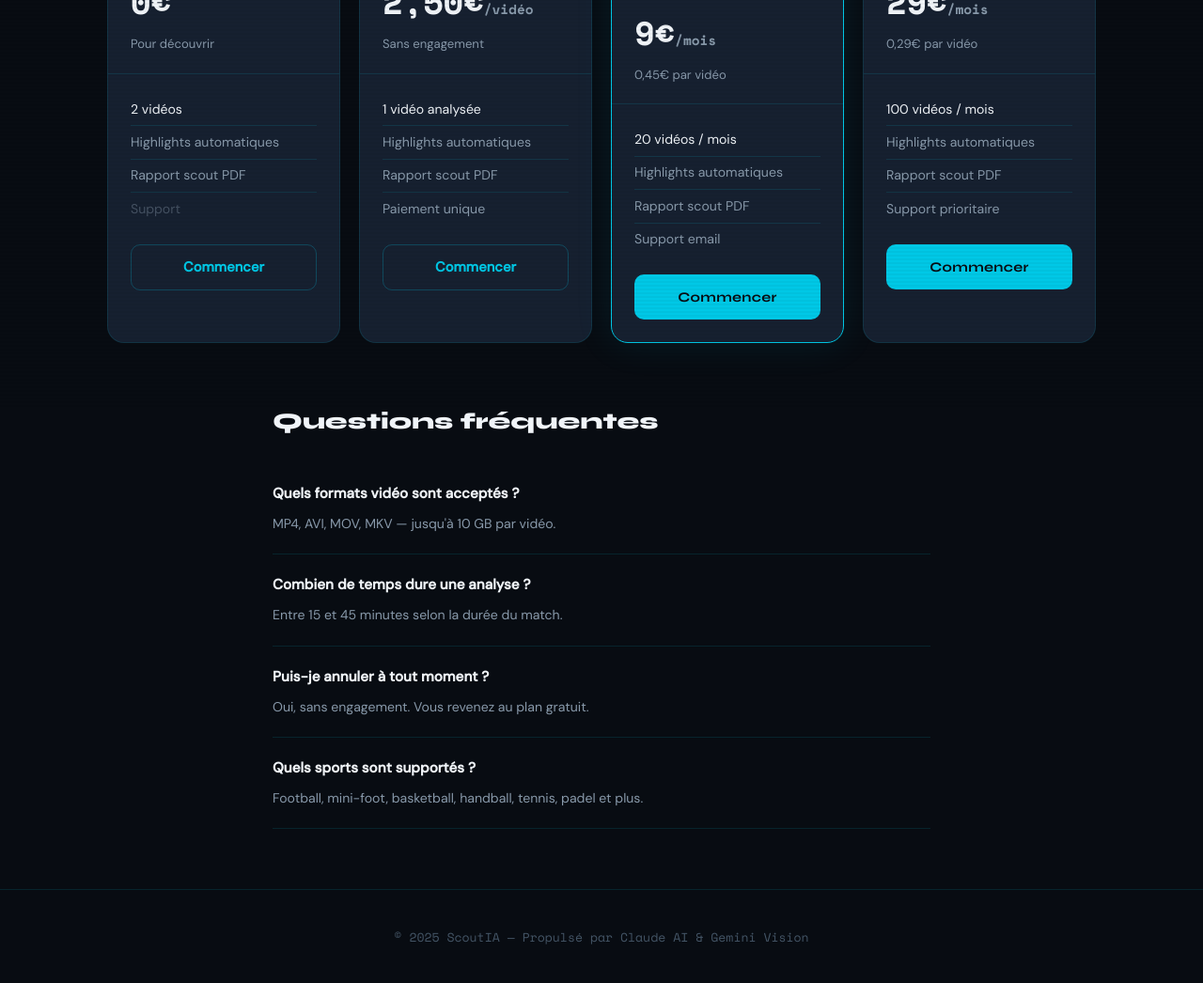
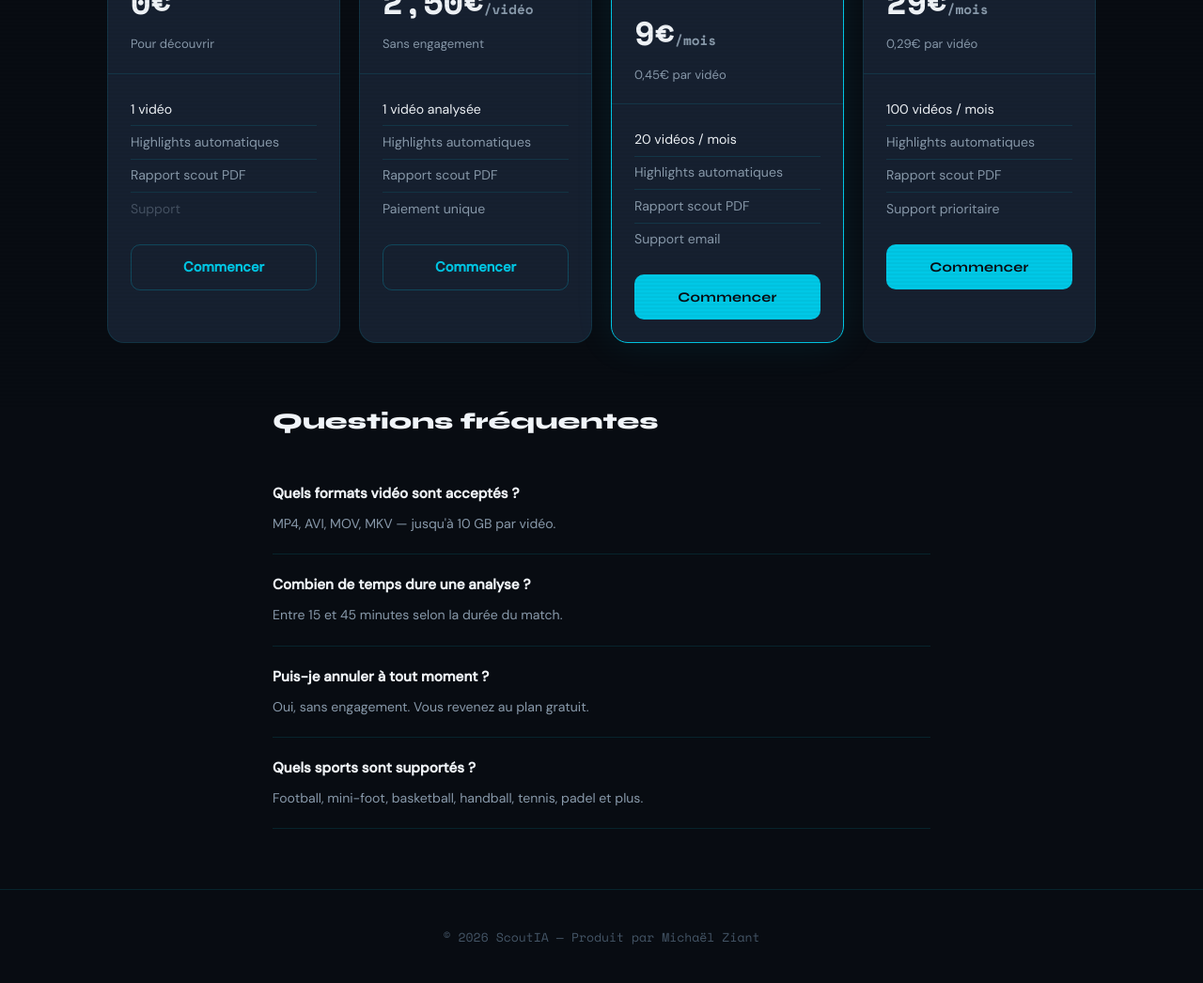
Before and after one commit to mikarocco-droid/ProjectAIMika, a Flask app: page /pricing in a window 1280 px wide. Shown: the part 365-1411 px from the top of the page at 94% size. Run offline with Flask 3, Linux system fonts and the light colour scheme.

Commit message:
Add files via upload

```diff
--- a/templates/pricing.html
+++ b/templates/pricing.html
@@ -34,7 +34,7 @@
         <div class="plan-desc">Pour découvrir</div>
       </div>
       <ul class="plan-features">
-        <li>2 vidéos</li>
+        <li>1 vidéo</li>
         <li>Highlights automatiques</li>
         <li>Rapport scout PDF</li>
         <li style="opacity:.4">Support</li>
@@ -152,7 +152,7 @@
 </div>
 
 <footer>
-  <p>© 2025 ScoutIA — Propulsé par Claude AI &amp; Gemini Vision</p>
+  <p>© 2026 ScoutIA — Produit par Michaël Ziant</p>
 </footer>
 </body>
 </html>
```
